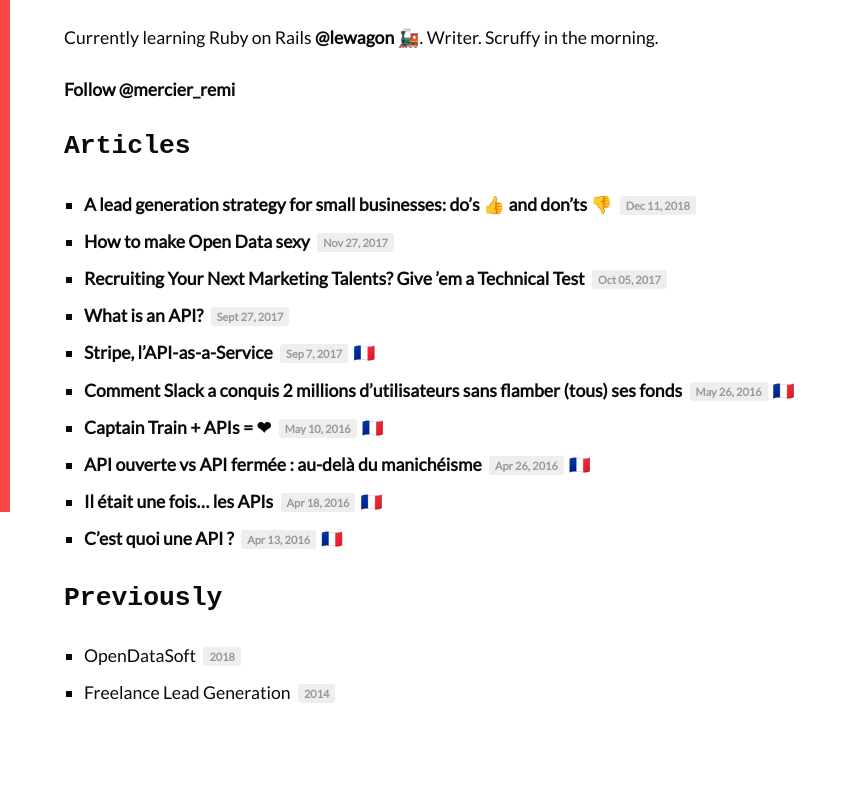
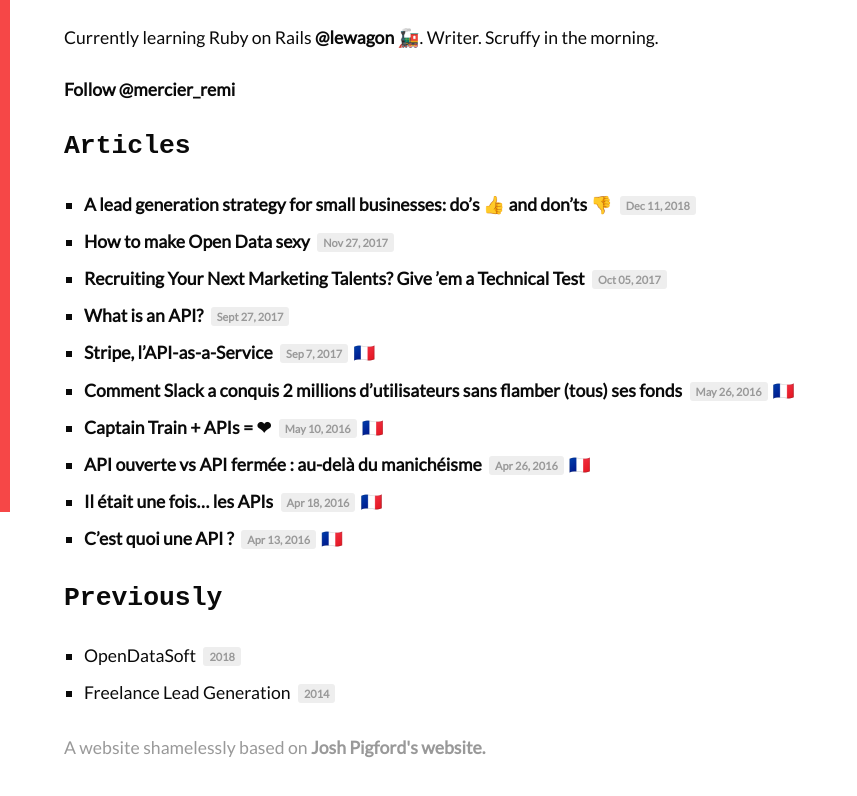
Before and after one commit to merciremi/profile, a plain HTML site: page index.html in a window 1280 px wide. Shown: the part 288-1084 px from the top of the page, without its empty margins (0-857 px from the left). Drawn offline with Linux system fonts and the light colour scheme; a web font is replaced by a local one.

Commit message:
Add credit to Josh Pigford

```diff
--- a/index.html
+++ b/index.html
@@ -52,5 +52,8 @@
     <li>OpenDataSoft <time>2018</time></li>
     <li>Freelance Lead Generation <time>2014</time></li>
   </ul>
+  <div id="footer">
+    <p>A website shamelessly based on <a href="http://joshpigford.com/" target="blank">Josh Pigford's website.</p>
+  </div>
 </body>
 </html>
--- a/style.css
+++ b/style.css
@@ -64,3 +64,8 @@ time {
 #profile-pic {
   width: 150px;
 }
+
+#footer {
+  font-size: 1em;
+  color: #999;
+}
```
